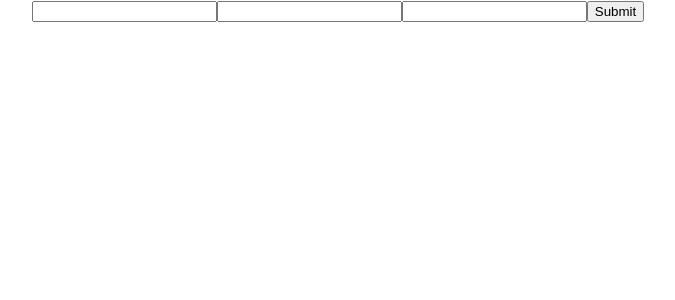
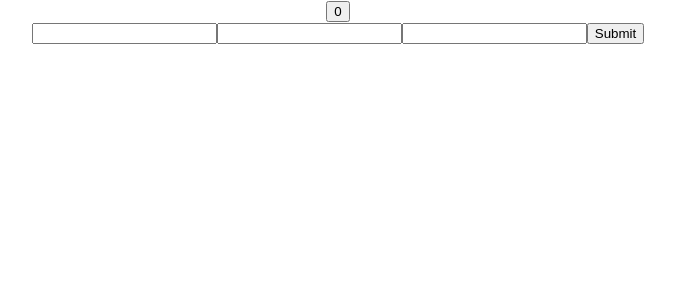
Before and after one commit to zabedalam/React-material, a React (Create React App) app: page / in a window 1280 px wide. Shown: the top 300 px of the page, without its empty margins (302-977 px from the left). Built offline with nearby package versions, Linux system fonts and the light colour scheme.

Commit message:
Hooks initialized

```diff
--- a/src/App.js
+++ b/src/App.js
@@ -36,10 +36,12 @@
 import { UserProvider } from "./components/UserContext";
 import PostList from "./components/PostList";
 import PostForm from "./components/PostForm";
+import HookCounter from "./components/HookCounter";
 
 function App() {
   return (
     <div className="App">
+      <HookCounter></HookCounter>
       <PostForm></PostForm>
       {/* <PostList></PostList>
       <UserProvider value='zabed'>
--- /dev/null
+++ b/src/components/HookCounter.jsx
@@ -0,0 +1,11 @@
+import React,{useState} from 'react';
+
+ function HookCounter() {
+     const [count,setCount]=useState(0)
+  return (
+    <>
+    <button onClick={()=>setCount(count+1)}>{count}</button>
+    </>
+  );
+}
+export default HookCounter
```
